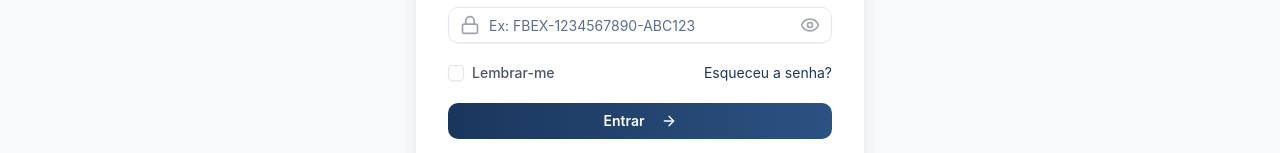
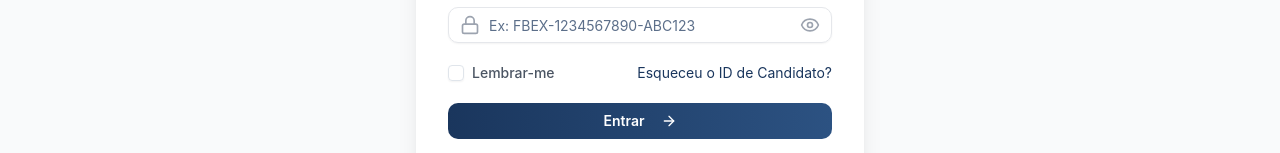
Before and after one commit to Mario3902/front-fubex, a React (Vite) app: page /login in a window 1280 px wide. Shown: the part 469-622 px from the top of the page. Built offline with nearby package versions, Linux system fonts and the light colour scheme.

Commit message:
atualizacao do front

```diff
--- a/src/pages/LoginPage.tsx
+++ b/src/pages/LoginPage.tsx
@@ -127,7 +127,7 @@ const LoginPage = () => {
                   href="#"
                   className="text-sm text-[#1a365d] hover:underline"
                 >
-                  Esqueceu a senha?
+                  Esqueceu o ID de Candidato?
                 </a>
               </div>
 
```
